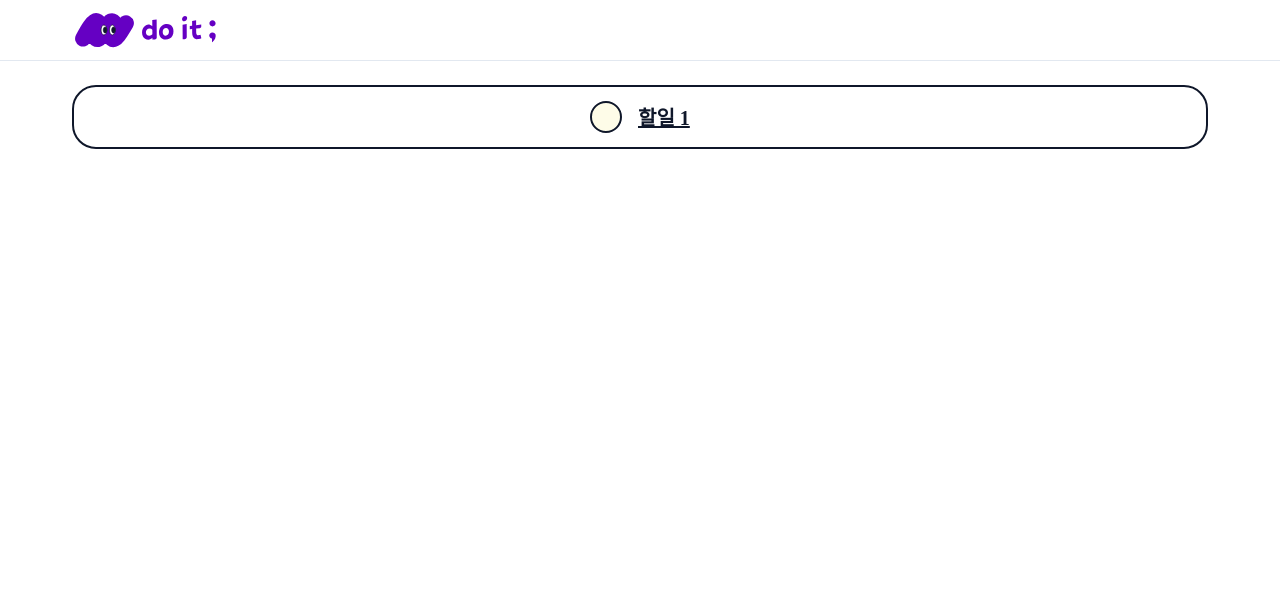
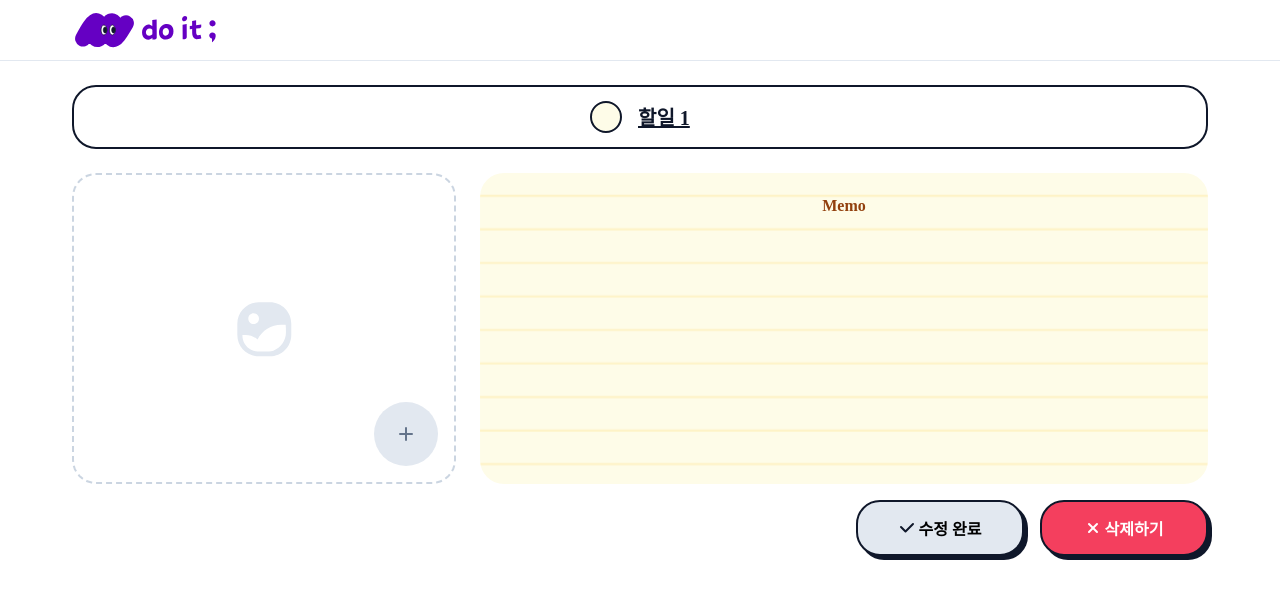
Before and after one commit to izodam/Todo-List, a Next.js app: page /items/1 in a window 1280 px wide. Shown: the top 598 px of the page. Built offline with nearby package versions, Linux system fonts and the light colour scheme; a web font is replaced by a local one.

Commit message:
feat: 디테일 페이지 이미지, 메모, 버튼 ui 구현

```diff
--- /dev/null
+++ b/src/components/todoDetail/ButtonSection.tsx
@@ -0,0 +1,53 @@
+import { customButtonStyles } from "@/styles/customBottonStyles";
+import Image from "next/image";
+import styled from "styled-components";
+
+interface buttonSectionProps {
+  isEdit: boolean;
+  deleteTodo: () => void;
+  editTodo: () => void;
+}
+
+function ButtonSection({ isEdit, deleteTodo, editTodo }: buttonSectionProps) {
+  return (
+    <ButtonSectionContainer>
+      <EditButton $isEdit={isEdit} onClick={editTodo}>
+        <Image src="/icons/check.svg" alt="edit" width={16} height={16} />
+        <span>수정 완료</span>
+      </EditButton>
+      <DeleteButton onClick={deleteTodo}>
+        <Image src="/icons/delete.svg" alt="edit" width={16} height={16} />
+        <span>삭제하기</span>
+      </DeleteButton>
+    </ButtonSectionContainer>
+  );
+}
+
+export default ButtonSection;
+
+const ButtonSectionContainer = styled.div`
+  display: flex;
+  justify-content: center;
+  gap: 16px;
+  margin: 16px 0;
+
+  @media (min-width: 1024px) {
+    justify-content: end;
+  }
+`;
+
+const EditButton = styled.button<{ $isEdit: boolean }>`
+  ${customButtonStyles}
+  width: 168px;
+  height: 56px;
+  background-color: ${({ $isEdit, theme }) =>
+    $isEdit ? theme.colors.lime : theme.colors.slate[200]};
+`;
+
+const DeleteButton = styled.button`
+  ${customButtonStyles}
+  width: 168px;
+  height: 56px;
+  background-color: ${({ theme }) => theme.colors.rose};
+  color: white;
+`;
--- /dev/null
+++ b/src/components/todoDetail/DetailSection.tsx
@@ -0,0 +1,32 @@
+import styled from "styled-components";
+import ImageUploader from "./ImageUploader";
+import Memo from "./Memo";
+
+interface detailSectionProps {
+  updateMemo: (newMemo: string) => void;
+}
+
+function DetailSection({ updateMemo }: detailSectionProps) {
+  const handleImageChange = () => {
+    console.log("이미지 추가");
+  };
+
+  return (
+    <SectionContainer>
+      <ImageUploader imageUrl={null} onImageChange={handleImageChange} />
+      <Memo initialMemo={null} updateMemo={updateMemo} />
+    </SectionContainer>
+  );
+}
+
+export default DetailSection;
+
+const SectionContainer = styled.div`
+  display: flex;
+  gap: 24px;
+  flex-direction: column;
+
+  @media (min-width: 1024px) {
+    flex-direction: row;
+  }
+`;
--- /dev/null
+++ b/src/components/todoDetail/ImageUploader.tsx
@@ -0,0 +1,96 @@
+import Image from "next/image";
+import styled from "styled-components";
+
+interface ImageUploaderProps {
+  imageUrl: string | null;
+  onImageChange: () => void;
+}
+
+function ImageUploader({ imageUrl, onImageChange }: ImageUploaderProps) {
+  return (
+    <ImageContainer>
+      {imageUrl ? (
+        <>
+          <StyledImage src={imageUrl} alt="Uploaded Image" fill />
+          <EditButton onClick={onImageChange}>
+            <Image
+              src="/icons/edit.svg"
+              alt="Edit Icon"
+              width={16}
+              height={16}
+            />
+          </EditButton>
+        </>
+      ) : (
+        <>
+          <EmptyImageWrapper>
+            <Image
+              src="/images/empty_image.svg"
+              alt="Empty Image Placeholder"
+              width={64}
+              height={64}
+            />
+          </EmptyImageWrapper>
+          <AddButton onClick={onImageChange}>
+            <Image
+              src="/icons/plus.svg"
+              alt="Add Icon"
+              width={16}
+              height={16}
+            />
+          </AddButton>
+        </>
+      )}
+    </ImageContainer>
+  );
+}
+
+export default ImageUploader;
+
+const ImageContainer = styled.div`
+  position: relative;
+  width: 100%;
+  height: 311px;
+  border: 2px dashed ${({ theme }) => theme.colors.slate[300]};
+  border-radius: 24px;
+  display: flex;
+  align-items: center;
+  justify-content: center;
+
+  @media (min-width: 1024px) {
+    max-width: 384px;
+  }
+`;
+
+const StyledImage = styled(Image)`
+  border-radius: 24px;
+  object-fit: cover;
+  width: 100%;
+  height: 100%;
+`;
+
+const EmptyImageWrapper = styled.div`
+  display: flex;
+  align-items: center;
+  justify-content: center;
+`;
+
+const AddButton = styled.button`
+  position: absolute;
+  bottom: 16px;
+  right: 16px;
+  width: 64px;
+  height: 64px;
+  border-radius: 50%;
+  background-color: ${({ theme }) => theme.colors.slate[200]};
+  border: none;
+  display: flex;
+  align-items: center;
+  justify-content: center;
+  cursor: pointer;
+`;
+
+const EditButton = styled(AddButton)`
+  background-color: #0f172a80;
+  border: 2px solid ${({ theme }) => theme.colors.slate[900]};
+`;
--- /dev/null
+++ b/src/components/todoDetail/Memo.tsx
@@ -0,0 +1,81 @@
+import { useState } from "react";
+import styled from "styled-components";
+
+interface memoProps {
+  initialMemo: string | null;
+  updateMemo: (newMemo: string) => void;
+}
+function Memo({ initialMemo, updateMemo }: memoProps) {
+  const [memo, setMemo] = useState<string | null>(initialMemo);
+
+  const handleInputChange = (e: React.ChangeEvent<HTMLTextAreaElement>) => {
+    const newMemo = e.target.value;
+    setMemo(newMemo);
+    updateMemo(newMemo);
+  };
+  return (
+    <MemoContainer>
+      <Title>Memo</Title>
+      <MemoInputContainer>
+        <MemoInput value={memo ?? ""} onChange={handleInputChange} />
+      </MemoInputContainer>
+    </MemoContainer>
+  );
+}
+
+export default Memo;
+
+const MemoContainer = styled.div`
+  display: flex;
+  flex-direction: column;
+  align-items: center;
+  justify-content: center;
+  width: 100%;
+  height: 311px;
+  background: url("/images/memo.svg") no-repeat center/cover;
+  border-radius: 24px;
+  padding: 24px;
+  gap: 16px;
+`;
+
+const Title = styled.p`
+  ${({ theme }) => theme.fonts.bold16[800]}
+  color: ${({ theme }) => theme.colors.amber}
+`;
+
+const MemoInputContainer = styled.div`
+  width: 100%;
+  height: 100%;
+  display: flex;
+  align-items: center;
+  justify-content: center;
+`;
+
+const MemoInput = styled.textarea`
+  ${({ theme }) => theme.fonts.regular16}
+  width: 100%;
+  height: 100%;
+  background: none;
+  border: none;
+  outline: none;
+  resize: none;
+  overflow-y: auto;
+  box-sizing: border-box;
+  text-align: center;
+  display: flex;
+  align-items: center;
+  justify-content: center;
+
+  &::-webkit-scrollbar {
+    width: 4px;
+  }
+
+  &::-webkit-scrollbar-thumb {
+    background-color: #fde68a;
+    border-radius: 3px;
+  }
+
+  &::-webkit-scrollbar-track {
+    background-color: none;
+  }
+`;
--- a/src/components/todoDetail/TodoDetail.tsx
+++ b/src/components/todoDetail/TodoDetail.tsx
@@ -1,12 +1,61 @@
+"use client";
 import TodoInput from "@/components/todoDetail/TodoInput";
 import { TodoDetailType } from "@/types/todoDetail";
+import DetailSection from "./DetailSection";
+import { useEffect, useState } from "react";
+import ButtonSection from "./ButtonSection";
 
 function TodoDetail({ initialTodo }: { initialTodo: TodoDetailType }) {
+  const [todo, setTodo] = useState<TodoDetailType>(initialTodo);
+  const [isEdit, setIsEdit] = useState<boolean>(false);
+
+  // 투두 이름 변경
+  const updateTodoName = (newName: string) => {
+    setTodo((prev) => ({ ...prev, name: newName }));
+  };
+
+  // 투두 완료 여부 변경
+  const toggleIsCompleted = () => {
+    setTodo((prev) => ({ ...prev, isCompleted: !prev.isCompleted }));
+  };
+
+  // 투두 메모 변경
+  const updateMemo = (newMemo: string) => {
+    setTodo((prev) => ({ ...prev, memo: newMemo }));
+  };
+
+  // 수정완료 버튼 누르면 실행
+  const editTodo = () => {
+    console.log("edit complete");
+  };
+
+  // 삭제하기 버튼 누르면 실행
+  const deleteTodo = () => {
+    console.log("delete complete");
+  };
+
+  // 페이지에서 수정사항이 있는지 감지
+  useEffect(() => {
+    if (JSON.stringify(initialTodo) !== JSON.stringify(todo)) {
+      setIsEdit(true);
+    } else {
+      setIsEdit(false);
+    }
+  }, [initialTodo, todo]);
+
   return (
     <div>
       <TodoInput
-        initialName={initialTodo.name}
-        initialIsCompleted={initialTodo.isCompleted}
+        initialName={todo.name}
+        isCompleted={todo.isCompleted}
+        updateTodoName={updateTodoName}
+        toggleIsCompleted={toggleIsCompleted}
+      />
+      <DetailSection updateMemo={updateMemo} />
+      <ButtonSection
+        isEdit={isEdit}
+        deleteTodo={deleteTodo}
+        editTodo={editTodo}
       />
     </div>
   );
--- a/src/components/todoDetail/TodoInput.tsx
+++ b/src/components/todoDetail/TodoInput.tsx
@@ -1,18 +1,20 @@
-"use client";
-
 import Image from "next/image";
 import { useEffect, useRef, useState } from "react";
 import styled from "styled-components";
 
+interface TodoInputProps {
+  initialName: string;
+  isCompleted: boolean;
+  updateTodoName: (newName: string) => void;
+  toggleIsCompleted: () => void;
+}
 function TodoInput({
   initialName,
-  initialIsCompleted,
-}: {
-  initialName: string;
-  initialIsCompleted: boolean;
-}) {
+  isCompleted,
+  updateTodoName,
+  toggleIsCompleted,
+}: TodoInputProps) {
   const [name, setName] = useState<string>(initialName);
-  const [isCompleted, setIsCompleted] = useState(initialIsCompleted);
 
   // input창 크기를 동적으로 설정
   const [inputWidth, setInputWidth] = useState<number>(0);
@@ -24,13 +26,15 @@ function TodoInput({
     }
   }, [name]);
 
-  const hanelCheckClick = () => {
-    setIsCompleted((prev) => !prev);
+  const handleInputChange = (e: React.ChangeEvent<HTMLInputElement>) => {
+    const newName = e.target.value;
+    setName(newName);
+    updateTodoName(newName);
   };
 
   return (
     <NameContainer $isCompleted={isCompleted}>
-      <Checkbox onClick={hanelCheckClick}>
+      <Checkbox onClick={toggleIsCompleted}>
         <Image
           src={
             isCompleted ? "/icons/checkbox_checked.svg" : "/icons/checkbox.svg"
@@ -47,7 +51,7 @@ function TodoInput({
         <NameInput
           type="text"
           value={name}
-          onChange={(e) => setName(e.target.value)}
+          onChange={handleInputChange}
           style={{ width: `${inputWidth}px` }}
         />
       </InputWrapper>
--- a/src/components/todoList/AddTodo.tsx
+++ b/src/components/todoList/AddTodo.tsx
@@ -88,7 +88,10 @@ const StyledInput = styled.input`
 
 const AddButton = styled.button<{ $hasTodo: boolean }>`
   ${customButtonStyles}
-  cursor: pointer;
+  background-color: ${({ $hasTodo: $isActive, theme }) =>
+    $isActive ? theme.colors.slate[200] : theme.colors.violet[600]};
+  color: ${({ $hasTodo: $isActive, theme }) =>
+    $isActive ? theme.colors.slate[900] : "white"};
 
   @media (min-width: 768px) {
     min-width: 168px;
--- a/src/styles/customBottonStyles.ts
+++ b/src/styles/customBottonStyles.ts
@@ -1,7 +1,7 @@
 import { css } from "styled-components";
 
 // 기본 버튼 스타일
-export const customButtonStyles = css<{ $hasTodo?: boolean }>`
+export const customButtonStyles = css`
   ${({ theme }) => theme.fonts.bold16[700]}
   min-width: 56px;
   display: flex;
@@ -11,10 +11,7 @@ export const customButtonStyles = css<{ $hasTodo?: boolean }>`
   border-radius: 24px;
   box-shadow: 4px 4px ${({ theme }) => theme.colors.slate[900]};
   gap: 4px;
-  background-color: ${({ $hasTodo: $isActive, theme }) =>
-    $isActive ? theme.colors.slate[200] : theme.colors.violet[600]};
-  color: ${({ $hasTodo: $isActive, theme }) =>
-    $isActive ? theme.colors.slate[900] : "white"};
+  cursor: pointer;
 
   span {
     display: block;
--- a/src/types/todoDetail.ts
+++ b/src/types/todoDetail.ts
@@ -2,6 +2,6 @@ export interface TodoDetailType {
   id: number;
   name: string;
   isCompleted: boolean;
-  memo?: string;
-  imageUrl?: string;
+  memo: string | null;
+  imageUrl: string | null;
 }
```
